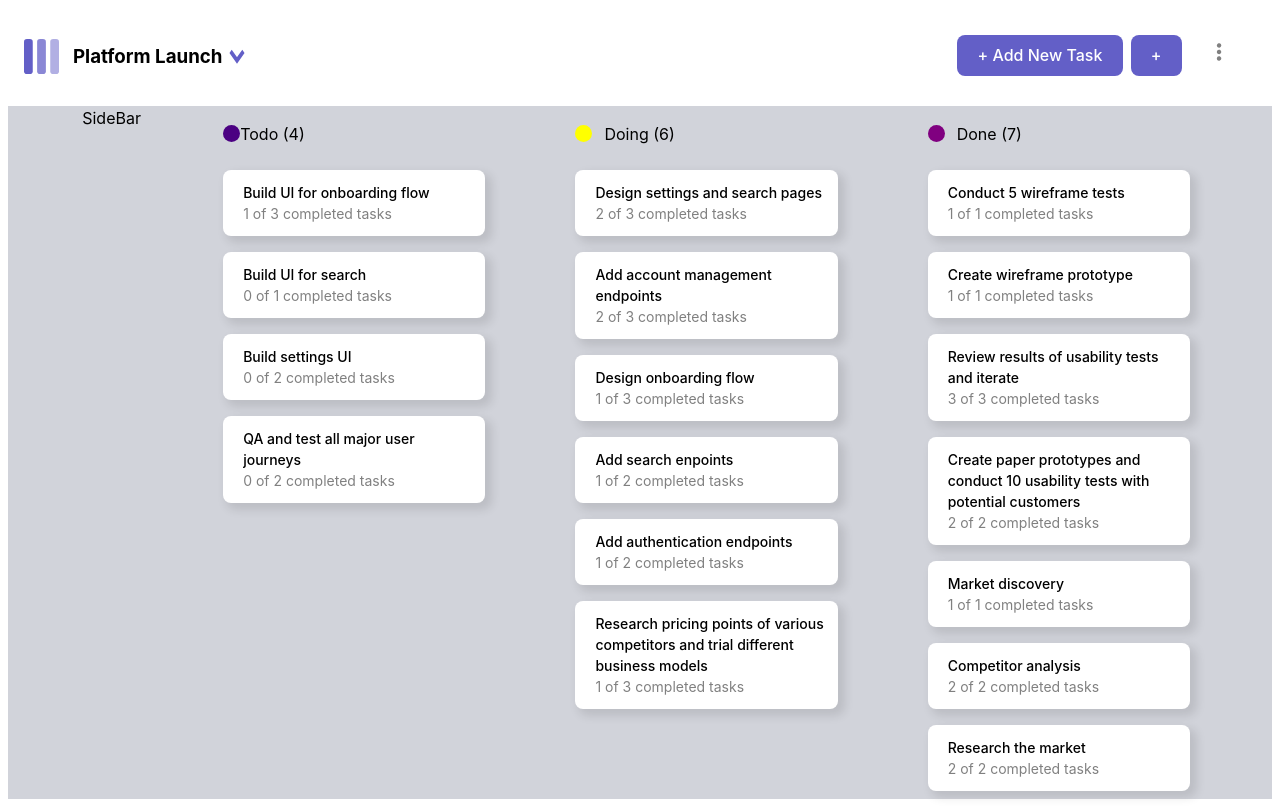
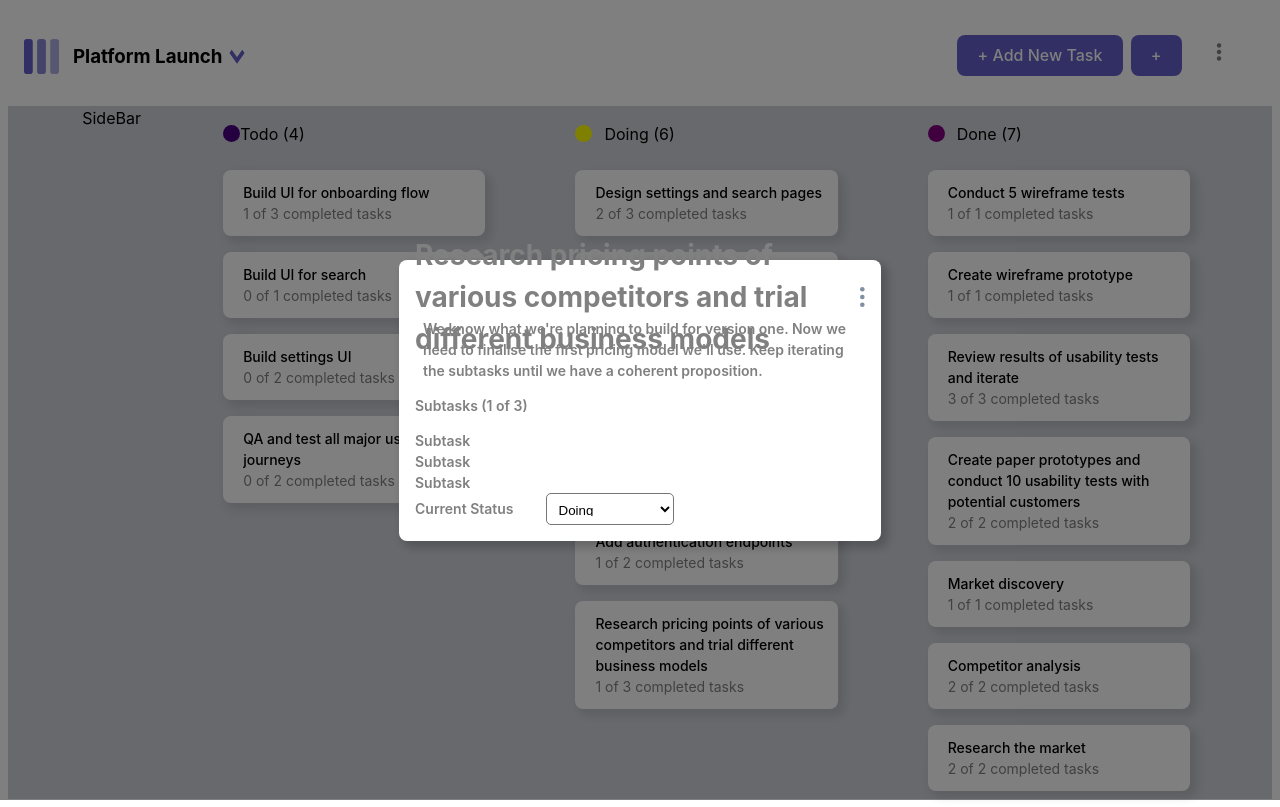
Before and after one commit to ElifPektezel/Kanban-Board, a React (Vite) app: page / in a window 1280 px wide. Both pictures are taken after a click on the element 706 px from the left and 654 px from the top of the page. Built offline with nearby package versions, Linux system fonts and the light colour scheme.

Commit message:
TaskModalEditCart section added.

```diff
--- /dev/null
+++ b/src/components/Subtask.jsx
@@ -0,0 +1,9 @@
+import React from 'react'
+
+function Subtask() {
+  return (
+    <div>Subtask</div>
+  )
+}
+
+export default Subtask
--- a/src/components/Task.jsx
+++ b/src/components/Task.jsx
@@ -1,5 +1,6 @@
 import React, { useState } from "react";
 import { useSelector } from "react-redux";
+import TaskModal from './TaskModal';
 
 function Task({ taskIndex, colIndex }) {
   const boards = useSelector((state) => state.boards);
@@ -16,15 +17,35 @@ function Task({ taskIndex, colIndex }) {
       completed++;
     }
   });
+  const handleOnDrag = (e) => {
+    e.dataTransfer.setData(
+      "text",
+      JSON.stringify({ taskIndex, prevColIndex: colIndex })
+    );
+  };
 
   return (
     <div className="TaskCart">
-      <div >
+      <div  onClick={() => {
+          setIsTaskModalOpen(true);
+        }}
+        draggable
+        onDragStart={handleOnDrag}>
         <p className="">{task.title}</p>
         <p className="">
           {completed} of {subtasks.length} completed tasks
         </p>
       </div>
+      {
+        isTaskModalOpen && (
+          <TaskModal
+          colIndex={colIndex}
+          taskIndex={taskIndex}
+          setIsTaskModalOpen={setIsTaskModalOpen}
+          />
+        )
+
+      }
     </div>
   );
 }
--- a/src/components/TaskModal.jsx
+++ b/src/components/TaskModal.jsx
@@ -1,9 +1,164 @@
-import React from 'react'
+import React, { useState } from "react";
+import { useDispatch, useSelector } from "react-redux";
+import '../style/TaskModalEditCart.css'
+import ElipsisMenu from "../components/ElipsisMenu";
+import elipsis from "../assets/icon-vertical-ellipsis.svg";
+import boardsSlice from "../redux/boardSlice";
+import Subtask from "../components/Subtask";
+import AddEditTaskModal from "../modals/AddEditTaskModal";
+import DeleteModal from "../modals/DeleteModal";
 
-function TaskModal() {
+
+function TaskModal({ taskIndex, colIndex, setIsTaskModalOpen }) {
+  const dispatch = useDispatch();
+  const [isElipsisMenuOpen, setIsElipsisMenuOpen] = useState(false);
+  const [isDeleteModalOpen, setIsDeleteModalOpen] = useState(false);
+  const boards = useSelector((state) => state.boards);
+  const board = boards.find((board) => board.isActive === true);
+  const columns = board.columns;
+  const col = columns.find((col, i) => i === colIndex);
+  const task = col.tasks.find((task, i) => i === taskIndex);
+  const subtasks = task.subtasks;
+
+  let completed = 0;
+  subtasks.forEach((subtask) => {
+    if (subtask.isCompleted) {
+      completed++;
+    }
+  });
+
+  const [status, setStatus] = useState(task.status);
+  const [newColIndex, setNewColIndex] = useState(columns.indexOf(col));
+  const onChange = (e) => {
+    setStatus(e.target.value);
+    setNewColIndex(e.target.selectedIndex);
+  };
+
+  const onClose = (e) => {
+    if (e.target !== e.currentTarget) {
+      return;
+    }
+    dispatch(
+      boardsSlice.actions.setTaskStatus({
+        taskIndex,
+        colIndex,
+        newColIndex,
+        status,
+      })
+    );
+    setIsTaskModalOpen(false);
+  };
+
+  const onDeleteBtnClick = (e) => {
+    if (e.target.textContent === "Delete") {
+      dispatch(boardsSlice.actions.deleteTask({ taskIndex, colIndex }));
+      setIsTaskModalOpen(false);
+      setIsDeleteModalOpen(false);
+    } else {
+      setIsDeleteModalOpen(false);
+    }
+  };
+
+  const [isAddTaskModalOpen, setIsAddTaskModalOpen] = useState(false);
+
+  const setOpenEditModal = () => {
+    setIsAddTaskModalOpen(true);
+    setIsElipsisMenuOpen(false);
+  };
+
+  const setOpenDeleteModal = () => {
+    setIsElipsisMenuOpen(false);
+    setIsDeleteModalOpen(true);
+  };
+
   return (
-    <div>TaskModal</div>
-  )
+    <div
+      onClick={onClose}
+      className="TaskModalEditCart"
+    >
+      {/* MODAL SECTION */}
+
+      <div className="EditCart">
+        <div className="EditCartHeader">
+          <h1 className="">{task.title}</h1>
+
+          <img
+            onClick={() => {
+              setIsElipsisMenuOpen((prevState) => !prevState);
+            }}
+            src={elipsis}
+            alt="elipsis"
+            className=""
+          />
+          {isElipsisMenuOpen && (
+            <ElipsisMenu
+              setOpenEditModal={setOpenEditModal}
+              setOpenDeleteModal={setOpenDeleteModal}
+              type="Task"
+            />
+          )}
+        </div>
+        <p className="">
+          {task.description}
+        </p>
+
+        <p className="TaskDescription">
+          Subtasks ({completed} of {subtasks.length})
+        </p>
+
+        {/* subtasks section */}
+
+        <div className="">
+          {subtasks.map((subtask, index) => {
+            return (
+              <Subtask
+                index={index}
+                taskIndex={taskIndex}
+                colIndex={colIndex}
+                key={index}
+              />
+            );
+          })}
+        </div>
+
+        {/* Current Status Section */}
+
+        <div className="TaskSelect">
+          <label className="">
+            Current Status
+          </label>
+          <select
+            className=""
+            value={status}
+            onChange={onChange}
+          >
+            {columns.map((col, index) => (
+              <option className="status-options" key={index}>
+                {col.name}
+              </option>
+            ))}
+          </select>
+        </div>
+      </div>
+      {isDeleteModalOpen && (
+        <DeleteModal
+          onDeleteBtnClick={onDeleteBtnClick}
+          type="task"
+          title={task.title}
+        />
+      )}
+
+      {isAddTaskModalOpen && (
+        <AddEditTaskModal
+          setIsAddTaskModalOpen={setIsAddTaskModalOpen}
+          setIsTaskModalOpen={setIsTaskModalOpen}
+          type="edit"
+          taskIndex={taskIndex}
+          prevColIndex={colIndex}
+        />
+      )}
+    </div>
+  );
 }
 
-export default TaskModal
+export default TaskModal;
--- /dev/null
+++ b/src/style/TaskModalEditCart.css
@@ -0,0 +1,65 @@
+.TaskModalEditCart {
+    display: flex;
+    position: fixed;
+    justify-content: center;
+    align-items: center;
+    right: 0;
+    left: 0;
+    top: 0;
+    bottom: 0;
+    overflow: scroll;
+    background-color: #00000080;
+}
+
+.EditCart {
+    display: flex;
+    flex-direction: column;
+    color: #fff;
+    background-color: white;
+    color: gray;
+    font-weight: 600;
+    width: 450px;
+    padding: 16px;
+    border-radius: 8px;
+    box-shadow: 5px 5px 10px 2px rgba(0, 0, 0, 0.2);
+}
+
+.EditCartHeader {
+    display: flex;
+    position: relative;
+    justify-content: space-between;
+    width: 450px;
+    height: 42px;
+    align-items: center;
+}
+
+.EditCartHeader h1 {
+    margin: 0;
+
+}
+
+.EditCartHeader img {
+    width: 7px;
+    height: 20px;
+
+}
+
+.TaskDescription{
+    padding: 0 !important;
+}
+.TaskSelect{
+    display: flex;
+    justify-content:flex-start;
+    align-items: center;
+}
+
+.TaskSelect select{
+margin-left: 32px;
+background: transparent;
+border: 1px solid #757575;
+padding: 8px;
+border-radius: 5px;
+width: 128px;
+height: 32px;
+
+}
```
